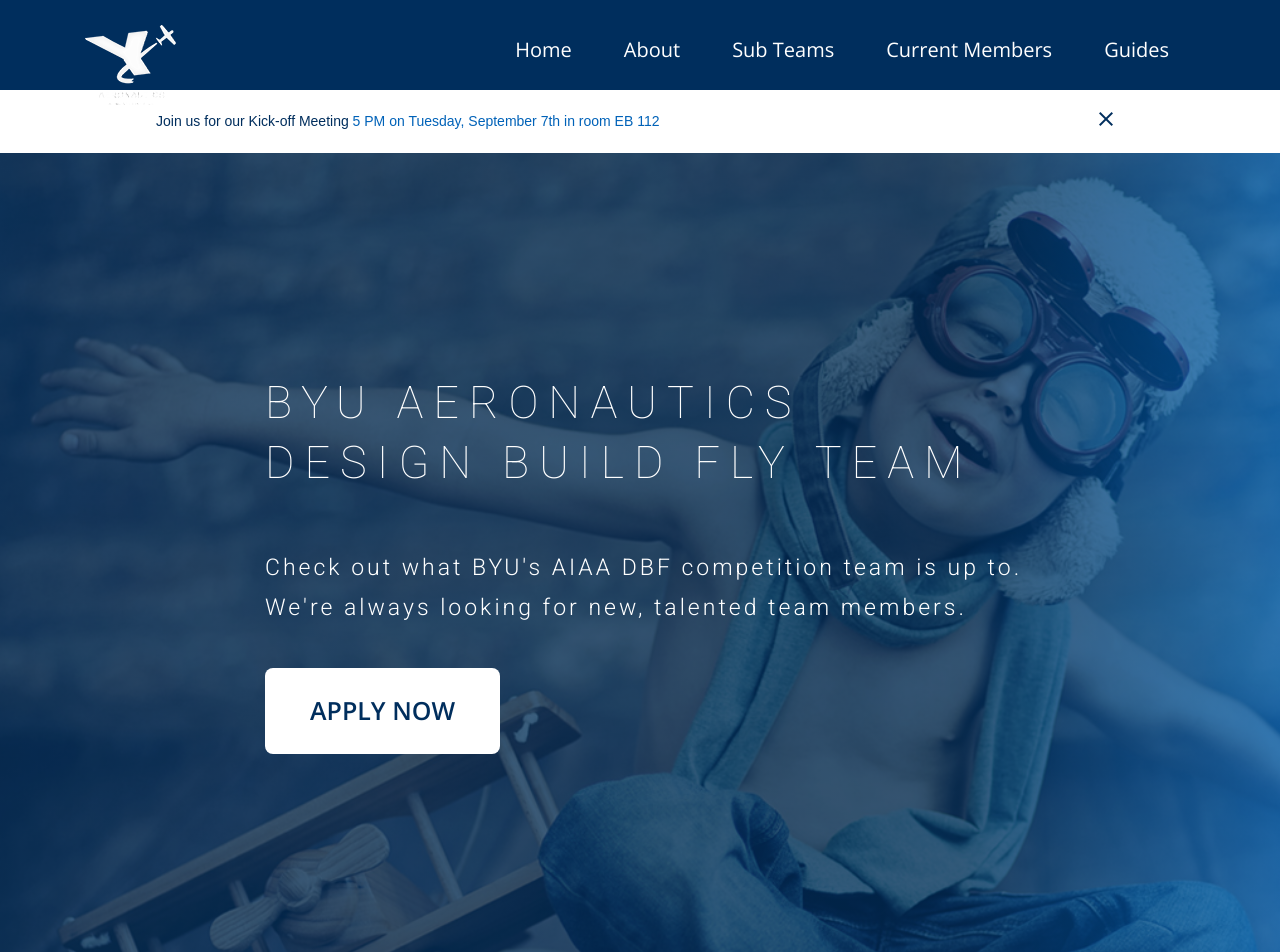
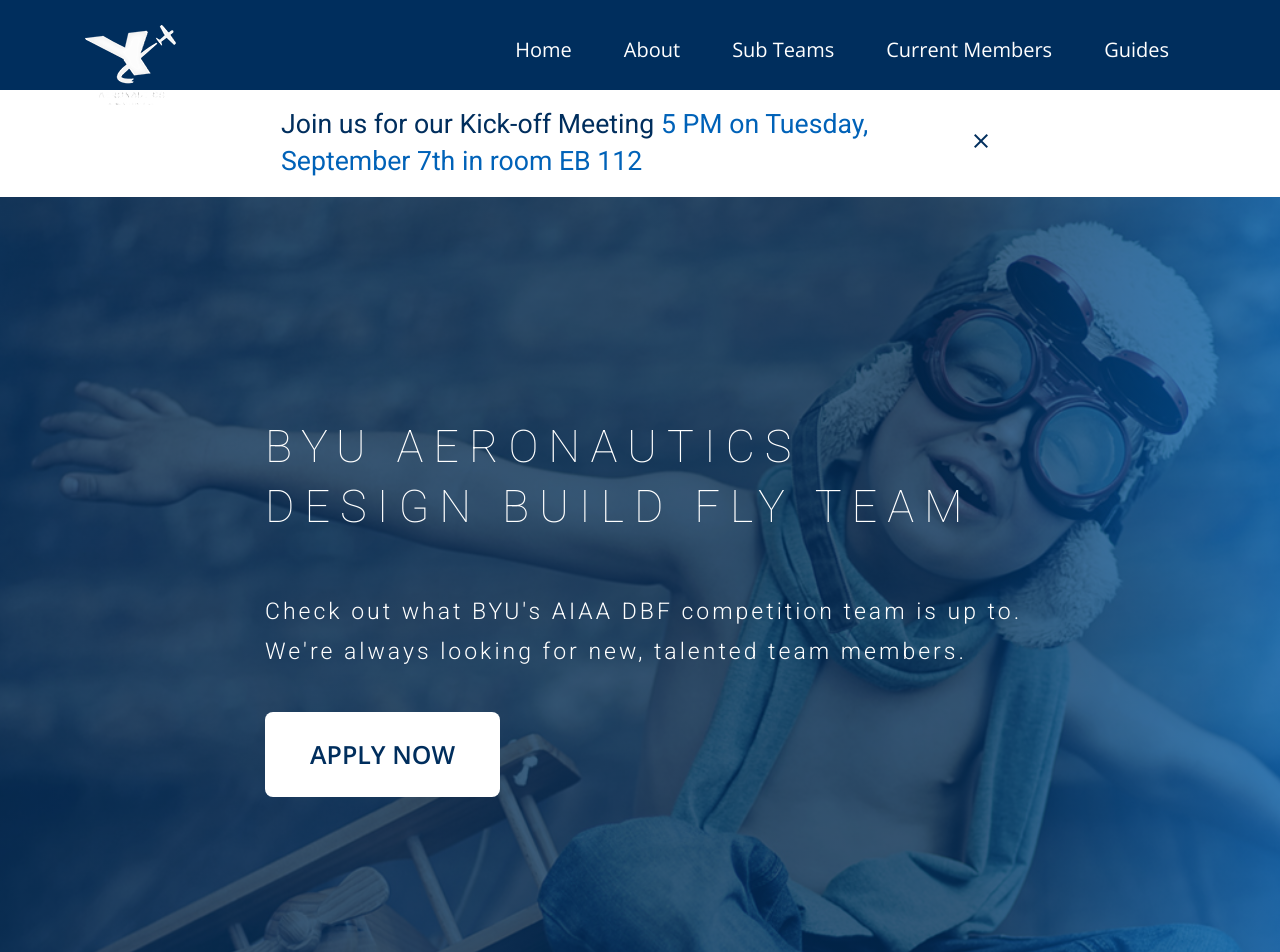
Before and after one commit to BYU-Aeronautics-Club/DBF, a Jekyll site: the page built from index.html, in a window 1280 px wide. Shown: the top 952 px of the page. Built offline with Jekyll 4.4.1, drawn with Linux system fonts in a browser that asks for light colours; nearby versions of some CDN libraries; some web fonts are replaced.

Commit message:
adjust banner

```diff
--- a/css/airspace.css
+++ b/css/airspace.css
@@ -932,16 +932,17 @@
 
   .banner__content {
     padding: 16px;
-    max-width: 1000px;
+    max-width: 750px;
     margin: 0 auto;
     display: flex;
     align-items: center;
   }
 
   .banner__text {
+    font-size: 20pt;
     flex-grow: 1;
     line-height: 1.4;
-    font-family: "Quicksand", sans-serif;
+    font-family: 'Roboto', sans-serif;
   }
 
   .banner__close {
```
